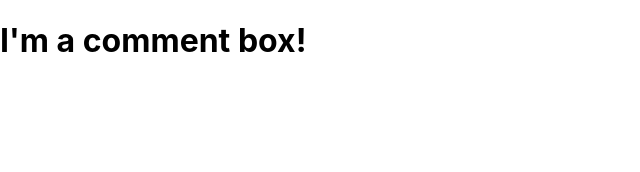
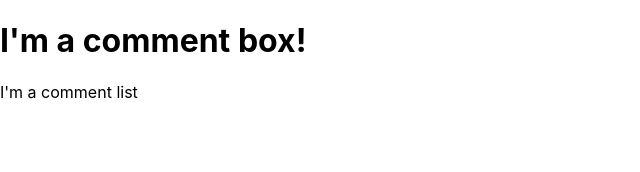
Before and after one commit to The-Adam-The/week_7_day_2_comment_box, a React (Create React App) app: page / in a window 1280 px wide. Shown: the top 172 px of the page, without its empty margins (0-640 px from the left). Built offline with nearby package versions, Linux system fonts and the light colour scheme.

Commit message:
CommentList created and added to CommentBox

```diff
--- a/src/App.js
+++ b/src/App.js
@@ -1,9 +1,11 @@
 import './App.css';
 import CommentBox from "./containers/CommentBox";
+
 
 function App() {
   return (
     <CommentBox />
+
   );
 }
 
--- /dev/null
+++ b/src/components/CommentList.js
@@ -0,0 +1,9 @@
+
+
+const CommentList = () => {
+    return(
+        <p>I'm a comment list</p>
+    );
+};
+
+export default CommentList;
--- a/src/containers/CommentBox.js
+++ b/src/containers/CommentBox.js
@@ -1,6 +1,10 @@
+import CommentList from "../components/CommentList";
 const CommentBox = () => {
     return (
-        <h1>I'm a comment box!</h1>
+        <>
+            <h1>I'm a comment box!</h1>
+            <CommentList/>
+        </>
     );
 };
 
```
